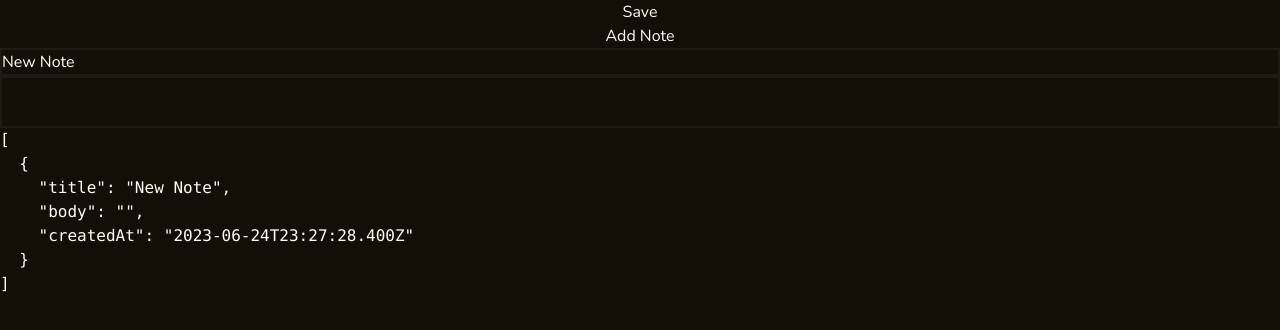
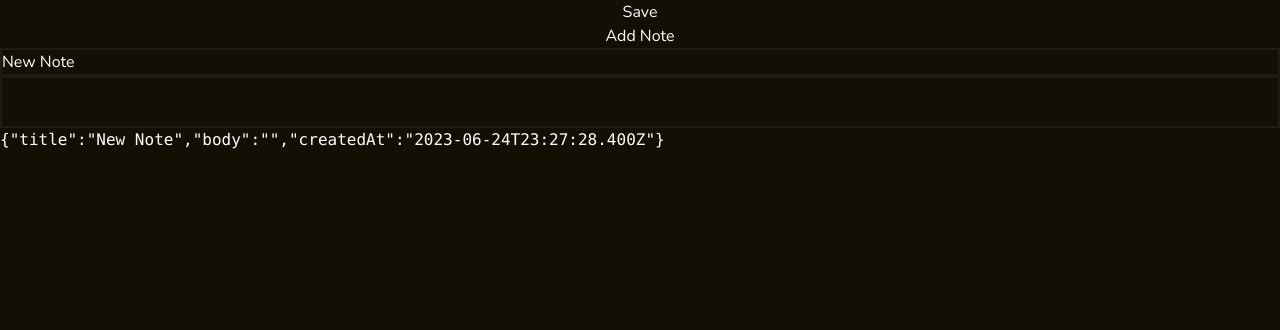
Before and after one commit to dmm22/notes, a React (Vite) app: page / in a window 1280 px wide. Both pictures are taken after typing "Sample" into the empty fields and a click on the button "Add Note". Shown: the top 330 px of the page. Built offline with nearby package versions, Linux system fonts and the light colour scheme.

Commit message:
Add function to select notes

```diff
--- a/src/components/NoteEditor.tsx
+++ b/src/components/NoteEditor.tsx
@@ -2,8 +2,14 @@ import { useContext } from "react"
 import { NoteContext } from "../contexts/NoteContext"
 
 export default function NoteEditor() {
-  const { currentNote, editCurrentNote, saveCurrentNote, notes, addNote } =
-    useContext(NoteContext)
+  const {
+    currentNote,
+    editCurrentNote,
+    saveCurrentNote,
+    notes,
+    addNote,
+    selectNote,
+  } = useContext(NoteContext)
   const { title, body } = currentNote
 
   return (
@@ -20,7 +26,16 @@ export default function NoteEditor() {
         value={body}
         className="bg-bg resize-none border-secondaryBg1 border-2"
       ></textarea>
-      <pre>{JSON.stringify(notes, null, 2)}</pre>
+      <div>
+        {notes.map(note => (
+          <pre
+            onClick={() => selectNote(note.createdAt)}
+            key={`${note.createdAt}`}
+          >
+            {JSON.stringify(note)}
+          </pre>
+        ))}
+      </div>
     </section>
   )
 }
--- a/src/contexts/NoteContext.tsx
+++ b/src/contexts/NoteContext.tsx
@@ -7,6 +7,7 @@ interface NoteContextInterface {
   editCurrentNote: (property: "title" | "body", newValue: string) => void
   saveCurrentNote: () => void
   addNote: () => void
+  selectNote: (clickedNoteCreatedAt: Date) => void
 }
 
 export const NoteContext = createContext<NoteContextInterface>(
@@ -32,6 +33,13 @@ export default function NoteContextProvider({
     const newNote = blankNote()
     setNotes(notes => [newNote, ...notes])
     setCurrentNote(newNote)
+  }
+
+  function selectNote(clickedNoteCreatedAt: Date) {
+    const selectedNote = notes.find(
+      ({ createdAt }) => createdAt === clickedNoteCreatedAt
+    )
+    selectedNote && setCurrentNote(selectedNote)
   }
 
   function editCurrentNote(property: "title" | "body", newValue: string) {
@@ -66,6 +74,7 @@ export default function NoteContextProvider({
         editCurrentNote,
         saveCurrentNote,
         addNote,
+        selectNote,
       }}
     >
       {children}
```
